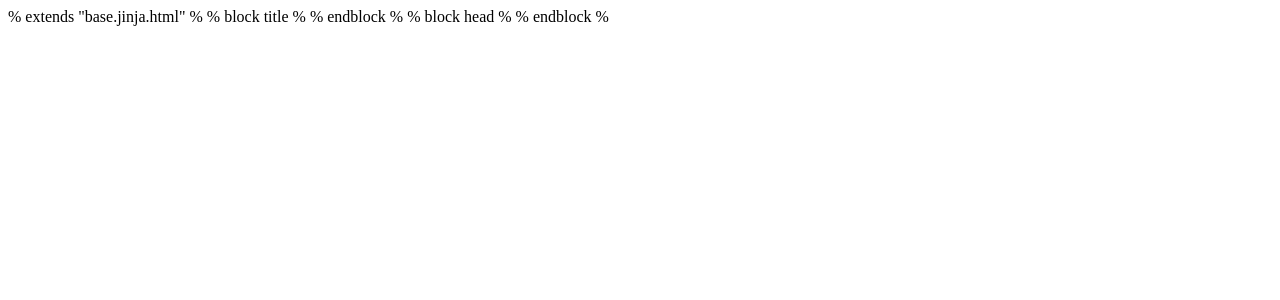
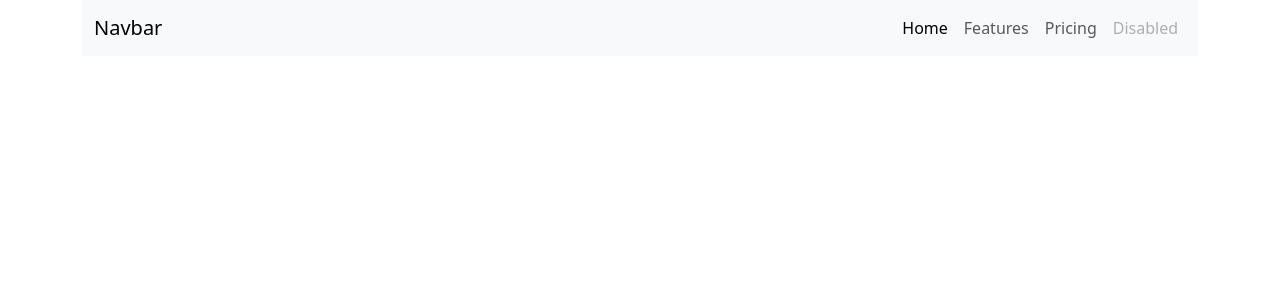
Before and after one commit to kl30822python/2023_05_05, a Flask app: template templates/index.jinja.html in a window 1280 px wide. Shown: the top 300 px of the page. Run offline with Flask 3, Linux system fonts and the light colour scheme; the template is opened without the code that fills it, so the values that code supplies are empty; some libraries are stand-ins or nearby versions.

Commit message:
modify add html

```diff
--- a/2023_05_05/templates/base.jinja.html
+++ b/2023_05_05/templates/base.jinja.html
@@ -6,12 +6,33 @@
     <meta http-equiv="X-UA-Compatible" content="IE=edge">
     <meta name="viewport" content="width=device-width, initial-scale=1.0">
     <link rel="stylesheet" href="{{url_for('static', filename='css/bootstrap.min.css')}}">
-    % block head%
-    <title>{%block title %}樣板的文字{% endblock%}</title>
+    {% block head %}
+    <title>{% block title %}樣板的文字{% endblock %}</title>
+    {% endblock %}
 </head>
 
 <body>
+    <div class="container-md">
+        <nav class="navbar navbar-expand-md navbar-light bg-light">
+            <div class="container-fluid">
+                <a class="navbar-brand" href="#">Navbar</a>
+                <button class="navbar-toggler" type="button" data-bs-toggle="collapse" data-bs-target="#navbarNavAltMarkup"
+                    aria-controls="navbarNavAltMarkup" aria-expanded="false" aria-label="Toggle navigation">
+                    <span class="navbar-toggler-icon"></span>
+                </button>
+                <div class="collapse navbar-collapse" id="navbarNavAltMarkup">
+                    <div class="navbar-nav ms-auto">
+                        <a class="nav-link active" aria-current="page" href="#">Home</a>
+                        <a class="nav-link" href="#">Features</a>
+                        <a class="nav-link" href="#">Pricing</a>
+                        <a class="nav-link disabled">Disabled</a>
+                    </div>
+                </div>
+            </div>
+        </nav>
+    </div>
 
+    <script src="{{url_for('static', filename='js/bootstrap.bundle.min.js')}}"></script>
 </body>
 
 </html>
--- a/2023_05_05/templates/index.jinja.html
+++ b/2023_05_05/templates/index.jinja.html
@@ -1,9 +1,9 @@
-% extends "base.jinja.html" %
+{% extends "base.jinja.html" %}
 
-% block title %
-{{super()}}
-% endblock %
+{% block title %}
+{{ super() }}
+{% endblock %}
 
-% block head %
-{{super()}}
-% endblock %
+{% block head %}
+{{ super() }}
+{% endblock %}
```
Also changed, not shown: 4 other files.
